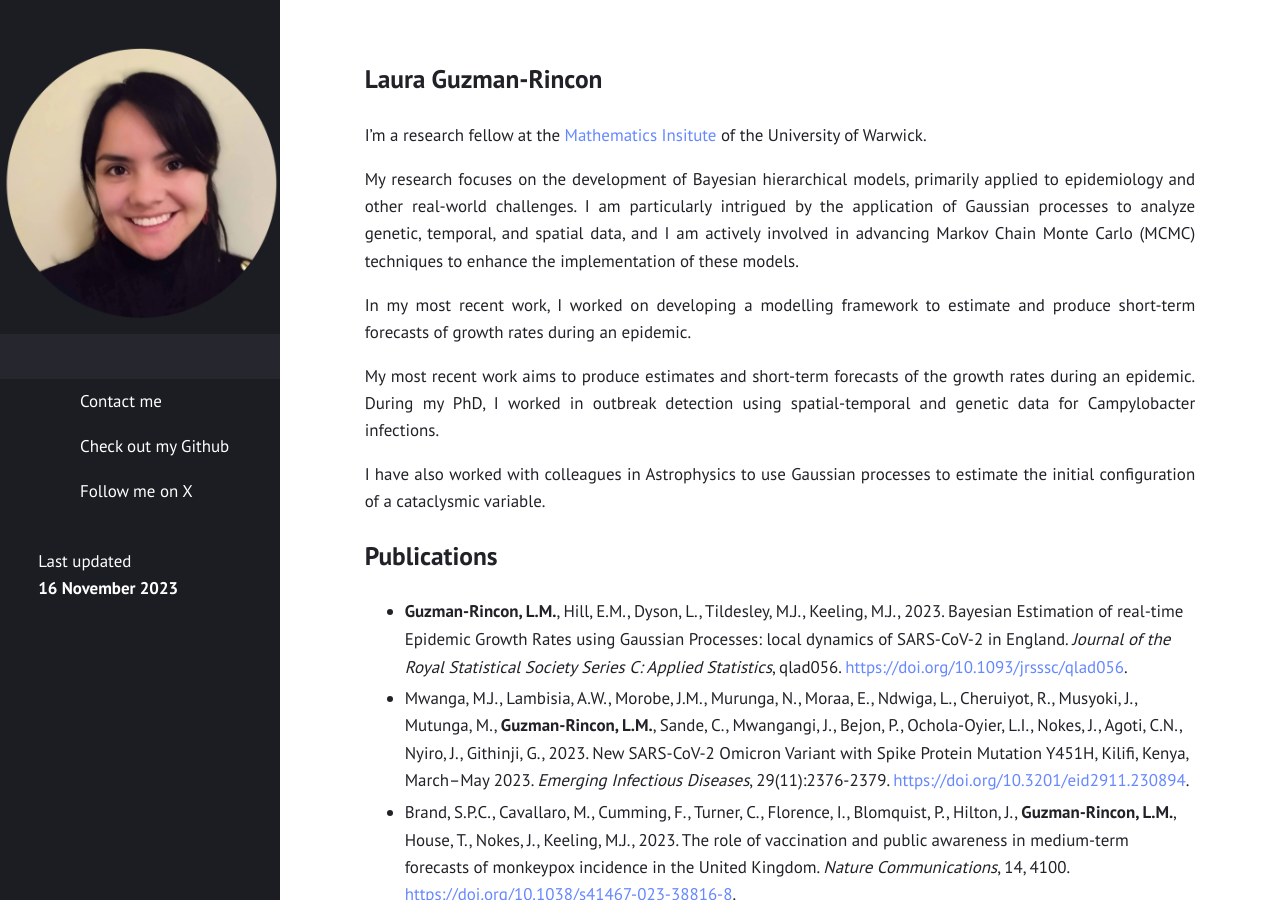
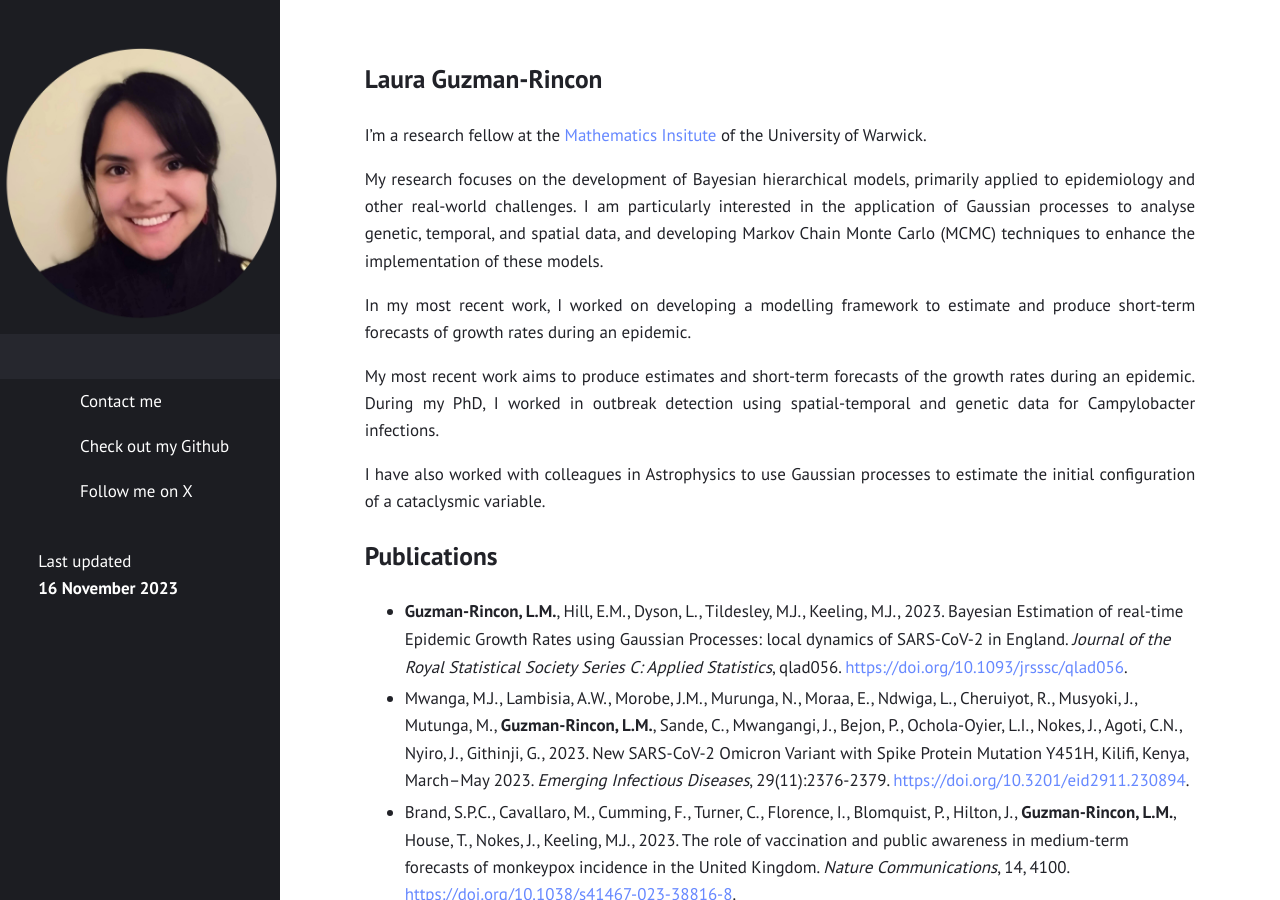
Before and after one commit to lauraguzmanrincon/lauraguzmanrincon.github.io, a Jekyll site: the page built from index.md, in a window 1280 px wide and 900 px high. Built offline with Jekyll 4.4.1, drawn with Linux system fonts in a browser that asks for light colours.

Commit message:
Update index.md

```diff
--- a/index.md
+++ b/index.md
@@ -7,7 +7,7 @@ title: ""
 
 I'm a research fellow at the [Mathematics Insitute](https://warwick.ac.uk/fac/sci/maths/) of the University of Warwick.
 
-My research focuses on the development of Bayesian hierarchical models, primarily applied to epidemiology and other real-world challenges. I am particularly intrigued by the application of Gaussian processes to analyze genetic, temporal, and spatial data, and I am actively involved in advancing Markov Chain Monte Carlo (MCMC) techniques to enhance the implementation of these models.
+My research focuses on the development of Bayesian hierarchical models, primarily applied to epidemiology and other real-world challenges. I am particularly interested in the application of Gaussian processes to analyse genetic, temporal, and spatial data, and developing Markov Chain Monte Carlo (MCMC) techniques to enhance the implementation of these models.
 
 In my most recent work, I worked on developing a modelling framework to estimate and produce short-term forecasts of growth rates during an epidemic.
 
```
